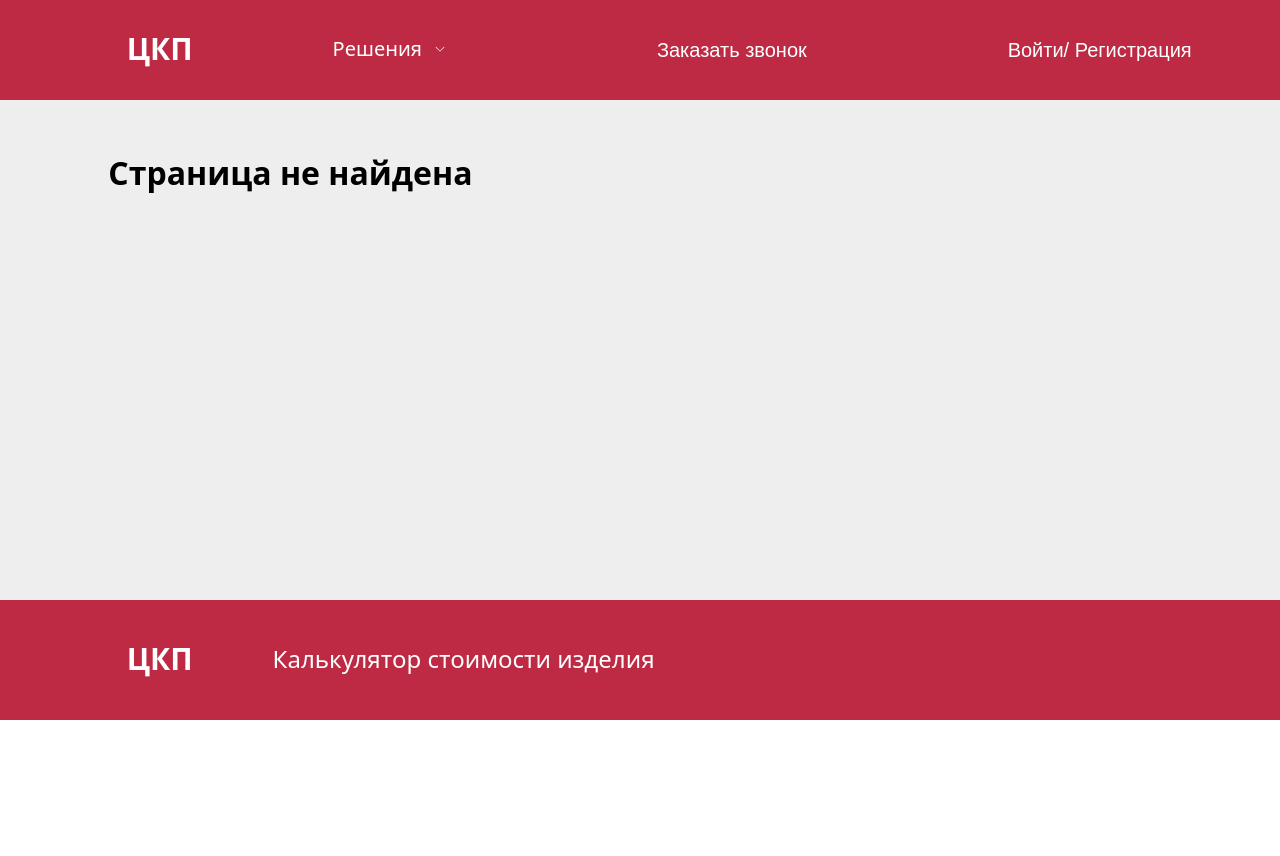
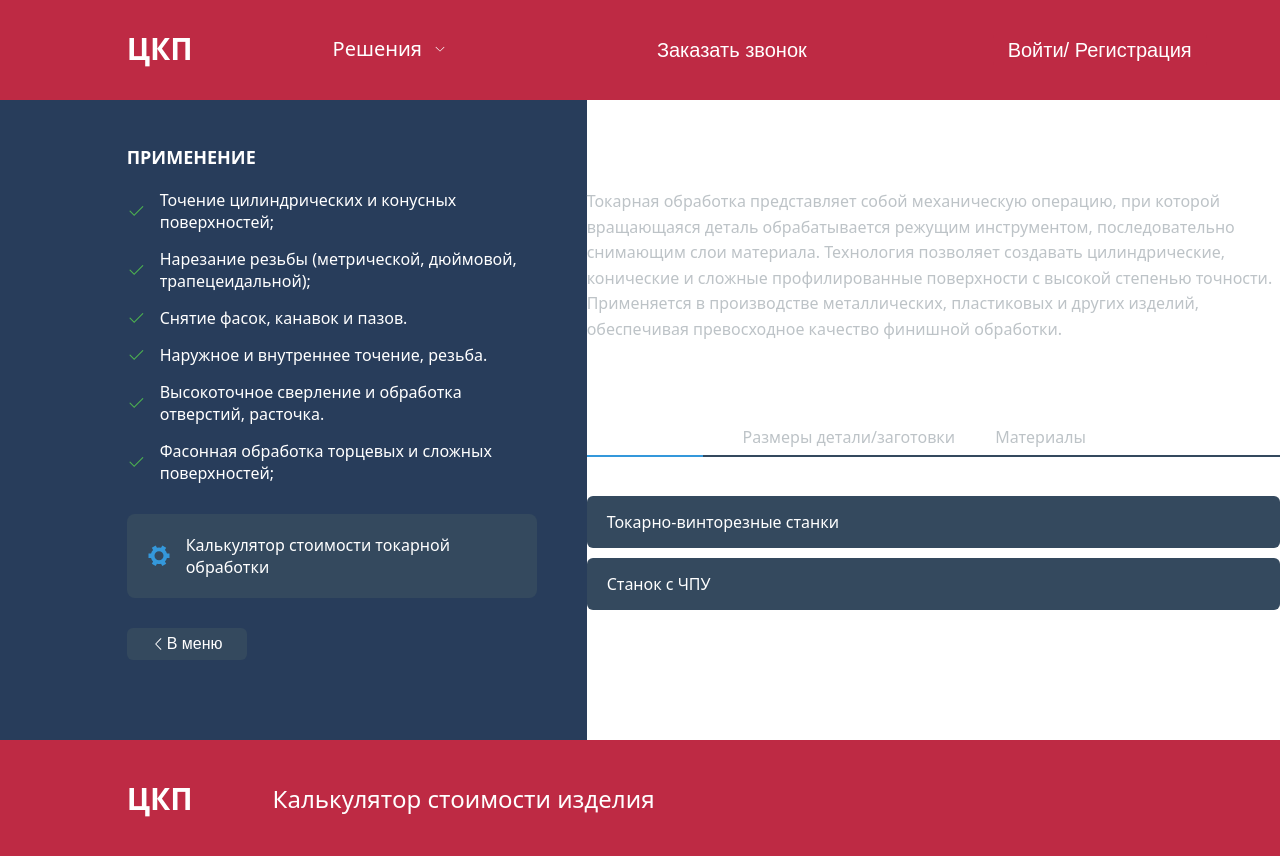
Before and after one commit to js-owl/maas-front, a Vue app: page /mach in a window 1280 px wide. Shown: the top 856 px of the page. Before the commit the page ends 800 px from the top, so only its background shows below. Built offline with nearby package versions, Linux system fonts and the light colour scheme.

Commit message:
Add ElTabPane and ElTabs to TypeScript definitions; add MachPage route

```diff
--- a/components.d.ts
+++ b/components.d.ts
@@ -59,6 +59,8 @@ declare module 'vue' {
     ElSubMenu: typeof import('element-plus/es')['ElSubMenu']
     ElTable: typeof import('element-plus/es')['ElTable']
     ElTableColumn: typeof import('element-plus/es')['ElTableColumn']
+    ElTabPane: typeof import('element-plus/es')['ElTabPane']
+    ElTabs: typeof import('element-plus/es')['ElTabs']
     ElTooltip: typeof import('element-plus/es')['ElTooltip']
     ElUpload: typeof import('element-plus/es')['ElUpload']
     Footer: typeof import('./src/components/Footer.vue')['default']
--- /dev/null
+++ b/src/pages/MachPage.vue
@@ -0,0 +1,285 @@
+<script lang="ts" setup>
+import { ref } from 'vue'
+import { useRouter } from 'vue-router'
+import { Check, Tools, ArrowLeft } from '@element-plus/icons-vue'
+
+const router = useRouter()
+const activeTab = ref('equipment')
+
+const goBack = () => {
+  router.push('/')
+}
+</script>
+
+<template>
+  <el-row :gutter="0" class="main-container">
+    <!-- 1. Левая часть -->
+    <el-col :offset="2" :span="9" class="left-section">
+      <div class="applications-section">
+        <h2 class="section-title">ПРИМЕНЕНИЕ</h2>
+        <div class="applications-list">
+          <div class="application-item">
+            <el-icon class="check-icon"><Check /></el-icon>
+            <span>Точение цилиндрических и конусных поверхностей;</span>
+          </div>
+          <div class="application-item">
+            <el-icon class="check-icon"><Check /></el-icon>
+            <span>Нарезание резьбы (метрической, дюймовой, трапецеидальной);</span>
+          </div>
+          <div class="application-item">
+            <el-icon class="check-icon"><Check /></el-icon>
+            <span>Снятие фасок, канавок и пазов.</span>
+          </div>
+          <div class="application-item">
+            <el-icon class="check-icon"><Check /></el-icon>
+            <span>Наружное и внутреннее точение, резьба.</span>
+          </div>
+          <div class="application-item">
+            <el-icon class="check-icon"><Check /></el-icon>
+            <span>Высокоточное сверление и обработка отверстий, расточка.</span>
+          </div>
+          <div class="application-item">
+            <el-icon class="check-icon"><Check /></el-icon>
+            <span>Фасонная обработка торцевых и сложных поверхностей;</span>
+          </div>
+        </div>
+
+        <!-- Calculator Section -->
+        <div class="calculator-section">
+          <div class="calculator-box" @click="router.push({ name: 'machining' })">
+            <el-icon class="calculator-icon"><Tools /></el-icon>
+            <span class="calculator-text">Калькулятор стоимости токарной обработки</span>
+          </div>
+        </div>
+
+        <!-- Back Button -->
+        <div class="back-button-section">
+          <el-button class="back-button" @click="goBack">
+            <el-icon><ArrowLeft /></el-icon>
+            В меню
+          </el-button>
+        </div>
+      </div>
+    </el-col>
+
+     <!-- 2. Правая часть -->
+    <el-col :span="13" class="right-section">
+      <div class="technical-section">
+        <h2 class="section-title">ТОКАРНАЯ ОБРАБОТКА</h2>
+        <p class="description">
+          Токарная обработка представляет собой механическую операцию, при которой вращающаяся деталь обрабатывается режущим инструментом, последовательно снимающим слои материала. Технология позволяет создавать цилиндрические, конические и сложные профилированные поверхности с высокой степенью точности. Применяется в производстве металлических, пластиковых и других изделий, обеспечивая превосходное качество финишной обработки.
+        </p>
+
+        <h3 class="section-title">ТЕХНИЧЕСКИЕ ТРЕБОВАНИЯ</h3>
+
+        <!-- Tabs -->
+        <el-tabs v-model="activeTab" class="tech-tabs">
+          <el-tab-pane label="Оборудование" name="equipment">
+            <div class="tab-content">
+              <div class="requirement-item">Токарно-винторезные станки</div>
+              <div class="requirement-item">Станок с ЧПУ</div>
+            </div>
+          </el-tab-pane>
+          <el-tab-pane label="Размеры детали/заготовки" name="dimensions">
+            <div class="tab-content">
+              <div class="requirement-item">длина до 1000 мм</div>
+              <div class="requirement-item">диаметр до 600 мм</div>
+            </div>
+          </el-tab-pane>
+          <el-tab-pane label="Материалы" name="materials">
+            <div class="tab-content">
+              <div class="requirement-item">Нержавеющие, легированные стали</div>
+              <div class="requirement-item">Полиамиды, фторопласт</div>
+              <div class="requirement-item">Алюминиевые, бронзовые, медные сплавы</div>
+            </div>
+          </el-tab-pane>
+        </el-tabs>
+      </div>
+    </el-col>
+  </el-row>
+</template>
+
+<style scoped>
+.main-container {
+  min-height: 500px;
+  background-color: var(--left-section-bg);
+}
+
+.left-section {
+  padding: 30px 50px 40px 20px;
+}
+
+.title-text {
+  font-size: 24px;
+  font-weight: 700;
+  color: white;
+  margin-bottom: 30px;
+  text-transform: uppercase;
+}
+
+.section-title {
+  color: white;
+  font-size: 18px;
+  font-weight: 700;
+  margin-bottom: 20px;
+  text-transform: uppercase;
+}
+
+.applications-section {
+  margin-bottom: 40px;
+}
+
+.applications-list {
+  margin-bottom: 30px;
+}
+
+.application-item {
+  display: flex;
+  align-items: center;
+  margin-bottom: 15px;
+  color: white;
+  font-size: 16px;
+}
+
+.check-icon {
+  color: #4CAF50;
+  margin-right: 15px;
+  font-size: 18px;
+}
+
+.calculator-section {
+  margin-bottom: 30px;
+}
+
+.calculator-box {
+  background-color: #34495e;
+  padding: 20px;
+  border-radius: 8px;
+  display: flex;
+  align-items: center;
+  color: white;
+  cursor: pointer;
+  transition: background-color 0.3s;
+}
+
+.calculator-box:hover {
+  background-color: #2c3e50;
+}
+
+.calculator-icon {
+  font-size: 24px;
+  margin-right: 15px;
+  color: #3498db;
+}
+
+.calculator-text {
+  font-size: 16px;
+  font-weight: 500;
+}
+
+.back-button-section {
+  margin-top: 30px;
+}
+
+.back-button {
+  background-color: #34495e;
+  color: white;
+  border: none;
+  padding: 12px 24px;
+  font-size: 16px;
+  border-radius: 6px;
+}
+
+.back-button:hover {
+  background-color: #2c3e50;
+}
+
+.right-section {
+  background-color: #fff;
+  padding-top: 30px;
+}
+
+.technical-section {
+  color: white;
+}
+
+.description {
+  color: #bdc3c7;
+  font-size: 16px;
+  line-height: 1.6;
+  margin-bottom: 30px;
+}
+
+.tech-tabs {
+  margin-top: 20px;
+}
+
+:deep(.el-tabs__header) {
+  margin-bottom: 20px;
+}
+
+:deep(.el-tabs__nav-wrap::after) {
+  background-color: #34495e;
+}
+
+:deep(.el-tabs__item) {
+  color: #bdc3c7;
+  font-size: 16px;
+  font-weight: 500;
+}
+
+:deep(.el-tabs__item.is-active) {
+  color: white;
+}
+
+:deep(.el-tabs__active-bar) {
+  background-color: #3498db;
+}
+
+.tab-content {
+  padding: 20px 0;
+}
+
+.requirement-item {
+  background-color: #34495e;
+  padding: 15px 20px;
+  margin-bottom: 10px;
+  border-radius: 6px;
+  color: white;
+  font-size: 16px;
+}
+
+.requirement-item:last-child {
+  margin-bottom: 0;
+}
+
+@media (max-width: 768px) {
+  .left-section {
+    padding: 20px;
+  }
+
+  .right-section {
+    padding: 20px;
+  }
+
+  .title-text {
+    font-size: 20px;
+  }
+
+  .section-title {
+    font-size: 16px;
+  }
+
+  .application-item {
+    font-size: 14px;
+  }
+
+  .calculator-text {
+    font-size: 14px;
+  }
+
+  .description {
+    font-size: 14px;
+  }
+}
+</style>
--- a/src/router.ts
+++ b/src/router.ts
@@ -17,6 +17,11 @@ const routes = [
   {
     path: "/painting",
     component: () => import("./pages/PaintingPage.vue"),
+  },
+  {
+    path: "/mach",
+    component: () => import("./pages/MachPage.vue"),
+    name: "mach",
   },
   {
     path: "/machining",
```
